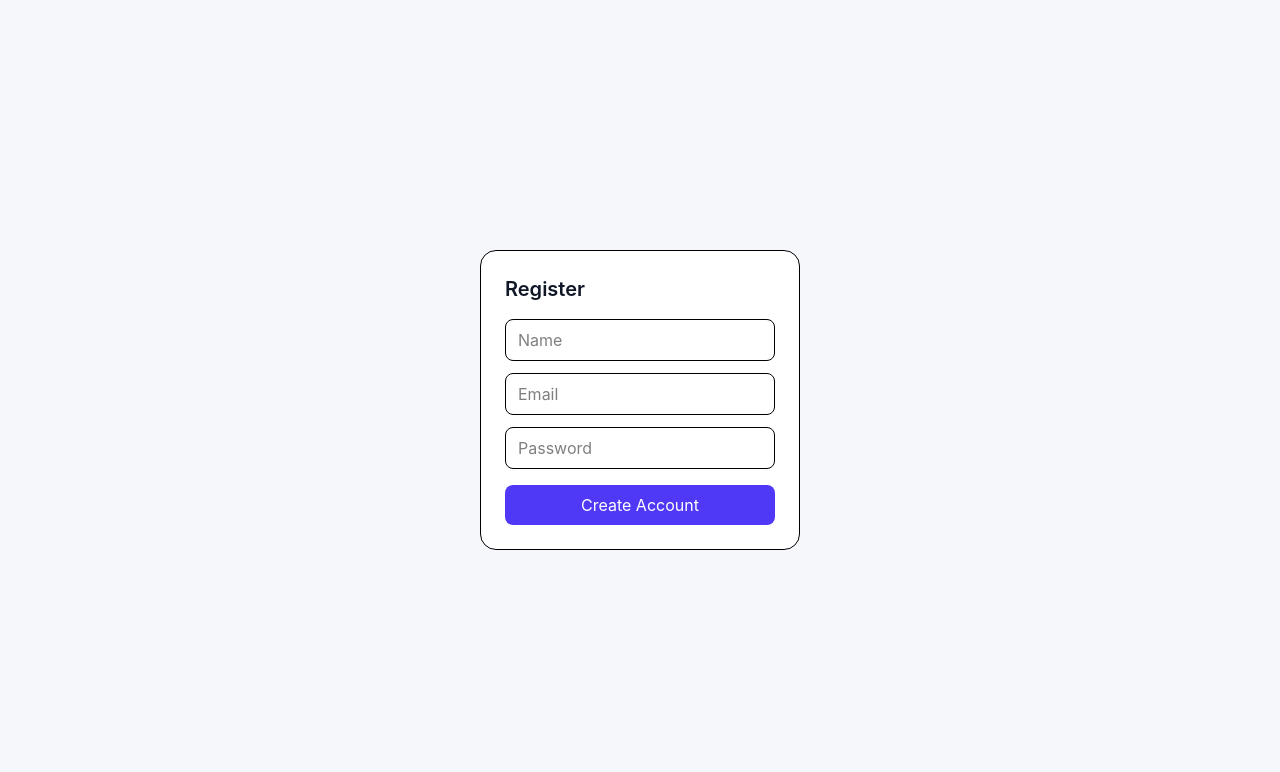
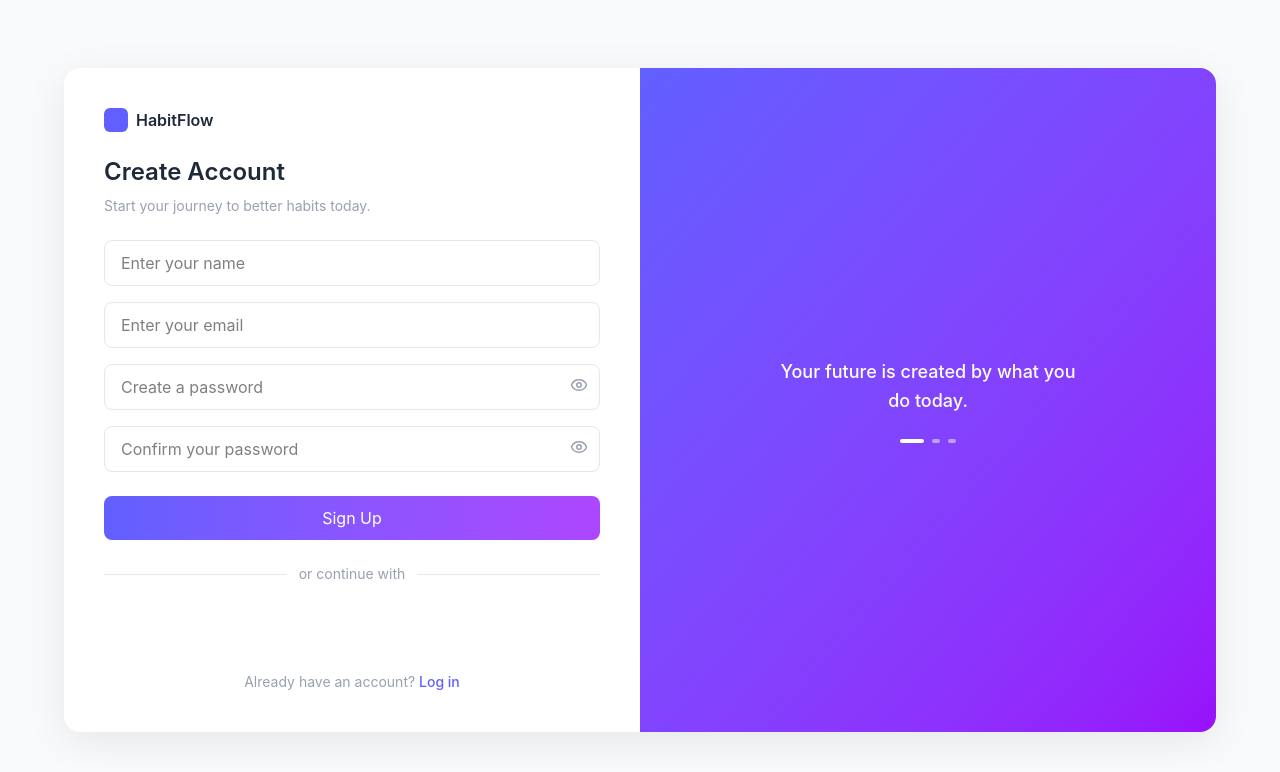
Before and after one commit to Harshvs2003/Habit_Flow, a React (Vite) app in the folder client/: page /register in a window 1280 px wide. Shown: the top 772 px of the page. Built offline with nearby package versions, Linux system fonts and the light colour scheme; no server answers.

Commit message:
linking in UI

```diff
--- a/client/src/pages/Login.tsx
+++ b/client/src/pages/Login.tsx
@@ -1,21 +1,73 @@
+import { useState } from "react"
 import { Eye } from "lucide-react"
+import { GoogleLogin } from "@react-oauth/google"
+import { Link, useNavigate } from "react-router-dom"
+import { useAuthStore } from "../store/useAuthStore"
+import API, { parseResponseBody } from "../services/api"
 
 const Login = () => {
+  const googleClientId = import.meta.env.VITE_GOOGLE_CLIENT_ID
+  const login = useAuthStore(state => state.login)
+  const setAuth = useAuthStore(state => state.setAuth)
+  const navigate = useNavigate()
+
+  const [email, setEmail] = useState("")
+  const [password, setPassword] = useState("")
+  const [error, setError] = useState("")
+  const [loading, setLoading] = useState(false)
+
+  const handleLogin = async () => {
+    try {
+      setLoading(true)
+      setError("")
+      await login(email, password)
+      navigate("/app", { replace: true })
+    } catch (err: any) {
+      setError(err.message)
+    } finally {
+      setLoading(false)
+    }
+  }
+
+  const handleGoogleLogin = async (credential?: string) => {
+    try {
+      setError("")
+
+      if (!credential) {
+        throw new Error("Google credential missing")
+      }
+
+      const res = await fetch(`${API}/auth/google`, {
+        method: "POST",
+        headers: {
+          "Content-Type": "application/json"
+        },
+        credentials: "include",
+        body: JSON.stringify({ credential })
+      })
+
+      const data = await parseResponseBody(res)
+
+      if (!res.ok) {
+        throw new Error(data.message || "Google login failed")
+      }
+
+      setAuth(data.user)
+      navigate("/app", { replace: true })
+    } catch (err: any) {
+      setError(err.message)
+    }
+  }
+
   return (
     <div className="min-h-screen bg-[#f8fafc] flex items-center justify-center px-4">
-
       <div className="w-full max-w-6xl bg-white rounded-2xl shadow-[0_10px_40px_rgba(0,0,0,0.08)] grid grid-cols-1 md:grid-cols-2 overflow-hidden">
-
-        {/* LEFT - FORM */}
         <div className="p-8 sm:p-10 flex flex-col justify-center">
-
-          {/* Logo */}
           <div className="flex items-center gap-2 mb-6">
             <div className="w-6 h-6 bg-indigo-500 rounded-md"></div>
             <span className="font-semibold text-gray-800">HabitFlow</span>
           </div>
 
-          {/* Heading */}
           <h1 className="text-2xl font-semibold text-gray-800 mb-2">
             Welcome Back!
           </h1>
@@ -23,11 +75,11 @@ const Login = () => {
             Log in to continue your habit journey.
           </p>
 
-          {/* Inputs */}
           <div className="flex flex-col gap-4">
-
             <input
               type="email"
+              value={email}
+              onChange={(e) => setEmail(e.target.value)}
               placeholder="Enter your email"
               className="w-full px-4 py-2.5 rounded-lg border border-gray-200 focus:ring-2 focus:ring-indigo-500 outline-none"
             />
@@ -35,6 +87,8 @@ const Login = () => {
             <div className="relative">
               <input
                 type="password"
+                value={password}
+                onChange={(e) => setPassword(e.target.value)}
                 placeholder="Enter your password"
                 className="w-full px-4 py-2.5 rounded-lg border border-gray-200 focus:ring-2 focus:ring-indigo-500 outline-none"
               />
@@ -47,42 +101,49 @@ const Login = () => {
               </span>
             </div>
 
-            {/* Button */}
-            <button className="mt-2 w-full bg-gradient-to-r from-indigo-500 to-purple-500 text-white py-2.5 rounded-lg hover:opacity-90 transition">
-              Log In
+            <button
+              onClick={handleLogin}
+              disabled={loading}
+              className="mt-2 w-full bg-gradient-to-r from-indigo-500 to-purple-500 text-white py-2.5 rounded-lg hover:opacity-90 transition"
+            >
+              {loading ? "Logging in..." : "Log In"}
             </button>
-
           </div>
 
-          {/* Divider */}
           <div className="flex items-center gap-3 my-6 text-sm text-gray-400">
             <div className="flex-1 h-px bg-gray-200"></div>
             or continue with
             <div className="flex-1 h-px bg-gray-200"></div>
           </div>
 
-          {/* Google Button */}
-          <button className="w-full border border-gray-200 py-2.5 rounded-lg flex items-center justify-center gap-2 hover:bg-gray-50 transition">
-            <img
-              src="https://www.svgrepo.com/show/475656/google-color.svg"
-              alt="google"
-              className="w-5 h-5"
-            />
-            Continue with Google
-          </button>
+          <div className="w-full flex justify-center">
+            {googleClientId ? (
+              <GoogleLogin
+                onSuccess={(credentialResponse) => {
+                  handleGoogleLogin(credentialResponse.credential)
+                }}
+                onError={() => setError("Google login failed")}
+              />
+            ) : (
+              <p className="text-xs text-amber-600 text-center">
+                Google login is not configured. Missing VITE_GOOGLE_CLIENT_ID.
+              </p>
+            )}
+          </div>
 
-          {/* Footer */}
+          {error && (
+            <p className="text-red-500 text-sm mt-4 text-center">{error}</p>
+          )}
+
           <p className="text-sm text-gray-400 mt-6 text-center">
-            Don’t have an account?{" "}
-            <span className="text-indigo-500 font-medium cursor-pointer">
+            Don&apos;t have an account?{" "}
+            <Link to="/register" className="text-indigo-500 font-medium">
               Sign up
-            </span>
+            </Link>
           </p>
         </div>
 
-        {/* RIGHT - VISUAL */}
         <div className="hidden md:flex items-center justify-center bg-gradient-to-br from-indigo-500 to-purple-600 relative p-10">
-
           <div className="text-center text-white max-w-xs">
             <p className="text-lg font-medium leading-relaxed">
               Small steps every day lead to big changes.
@@ -94,9 +155,7 @@ const Login = () => {
               <div className="w-2 h-1 bg-white/50 rounded-full"></div>
             </div>
           </div>
-
         </div>
-
       </div>
     </div>
   )
--- a/client/src/pages/Register.tsx
+++ b/client/src/pages/Register.tsx
@@ -1,15 +1,19 @@
 import { useState } from "react"
+import { Eye } from "lucide-react"
+import { GoogleLogin } from "@react-oauth/google"
+import { Link, useNavigate } from "react-router-dom"
+import { useAuthStore } from "../store/useAuthStore"
 import API, { parseResponseBody } from "../services/api"
-import { useNavigate } from "react-router-dom"
-import { useAuthStore } from "../store/useAuthStore"
 
 const Register = () => {
+  const googleClientId = import.meta.env.VITE_GOOGLE_CLIENT_ID
+  const setAuth = useAuthStore(state => state.setAuth)
   const navigate = useNavigate()
-  const setAuth = useAuthStore(state => state.setAuth)
 
   const [name, setName] = useState("")
   const [email, setEmail] = useState("")
   const [password, setPassword] = useState("")
+  const [confirmPassword, setConfirmPassword] = useState("")
   const [error, setError] = useState("")
   const [loading, setLoading] = useState(false)
 
@@ -17,6 +21,14 @@ const Register = () => {
     try {
       setLoading(true)
       setError("")
+
+      if (!name.trim() || !email.trim() || !password.trim()) {
+        throw new Error("Please fill all required fields")
+      }
+
+      if (password !== confirmPassword) {
+        throw new Error("Passwords do not match")
+      }
 
       const res = await fetch(`${API}/auth/register`, {
         method: "POST",
@@ -42,48 +54,146 @@ const Register = () => {
     }
   }
 
+  const handleGoogleRegister = async (credential?: string) => {
+    try {
+      setError("")
+
+      if (!credential) {
+        throw new Error("Google credential missing")
+      }
+
+      const res = await fetch(`${API}/auth/google`, {
+        method: "POST",
+        headers: {
+          "Content-Type": "application/json"
+        },
+        credentials: "include",
+        body: JSON.stringify({ credential })
+      })
+
+      const data = await parseResponseBody(res)
+
+      if (!res.ok) {
+        throw new Error(data.message || "Google registration failed")
+      }
+
+      setAuth(data.user)
+      navigate("/app", { replace: true })
+    } catch (err: any) {
+      setError(err.message)
+    }
+  }
+
   return (
-    <div className="min-h-screen flex items-center justify-center bg-[#f6f7fb] dark:bg-black">
+    <div className="min-h-screen bg-[#f8fafc] flex items-center justify-center px-4">
+      <div className="w-full max-w-6xl bg-white rounded-2xl shadow-[0_10px_40px_rgba(0,0,0,0.08)] grid grid-cols-1 md:grid-cols-2 overflow-hidden">
+        <div className="p-8 sm:p-10 flex flex-col justify-center">
+          <div className="flex items-center gap-2 mb-6">
+            <div className="w-6 h-6 bg-indigo-500 rounded-md"></div>
+            <span className="font-semibold text-gray-800">HabitFlow</span>
+          </div>
 
-      <div className="bg-white dark:bg-[#0b1220] p-6 rounded-2xl border w-80">
+          <h1 className="text-2xl font-semibold text-gray-800 mb-2">
+            Create Account
+          </h1>
+          <p className="text-gray-400 text-sm mb-6">
+            Start your journey to better habits today.
+          </p>
 
-        <h2 className="text-xl font-semibold mb-4 text-gray-900 dark:text-white">
-          Register
-        </h2>
-
+          <div className="flex flex-col gap-4">
             <input
-          placeholder="Name"
+              type="text"
               value={name}
-          onChange={e => setName(e.target.value)}
-          className="w-full mb-3 px-3 py-2 border rounded-lg"
+              onChange={(e) => setName(e.target.value)}
+              placeholder="Enter your name"
+              className="w-full px-4 py-2.5 rounded-lg border border-gray-200 focus:ring-2 focus:ring-indigo-500 outline-none"
             />
 
             <input
-          placeholder="Email"
+              type="email"
               value={email}
-          onChange={e => setEmail(e.target.value)}
-          className="w-full mb-3 px-3 py-2 border rounded-lg"
+              onChange={(e) => setEmail(e.target.value)}
+              placeholder="Enter your email"
+              className="w-full px-4 py-2.5 rounded-lg border border-gray-200 focus:ring-2 focus:ring-indigo-500 outline-none"
             />
 
+            <div className="relative">
               <input
                 type="password"
-          placeholder="Password"
                 value={password}
-          onChange={e => setPassword(e.target.value)}
-          className="w-full mb-4 px-3 py-2 border rounded-lg"
+                onChange={(e) => setPassword(e.target.value)}
+                placeholder="Create a password"
+                className="w-full px-4 py-2.5 rounded-lg border border-gray-200 focus:ring-2 focus:ring-indigo-500 outline-none"
               />
+              <Eye className="absolute right-3 top-3 text-gray-400" size={18} />
+            </div>
+
+            <div className="relative">
+              <input
+                type="password"
+                value={confirmPassword}
+                onChange={(e) => setConfirmPassword(e.target.value)}
+                placeholder="Confirm your password"
+                className="w-full px-4 py-2.5 rounded-lg border border-gray-200 focus:ring-2 focus:ring-indigo-500 outline-none"
+              />
+              <Eye className="absolute right-3 top-3 text-gray-400" size={18} />
+            </div>
 
             <button
               onClick={handleRegister}
               disabled={loading}
-          className="w-full bg-indigo-600 text-white py-2 rounded-lg"
+              className="mt-2 w-full bg-gradient-to-r from-indigo-500 to-purple-500 text-white py-2.5 rounded-lg hover:opacity-90 transition"
             >
-          {loading ? "Creating Account..." : "Create Account"}
+              {loading ? "Creating account..." : "Sign Up"}
             </button>
+          </div>
+
+          <div className="flex items-center gap-3 my-6 text-sm text-gray-400">
+            <div className="flex-1 h-px bg-gray-200"></div>
+            or continue with
+            <div className="flex-1 h-px bg-gray-200"></div>
+          </div>
+
+          <div className="w-full flex justify-center">
+            {googleClientId ? (
+              <GoogleLogin
+                onSuccess={(credentialResponse) => {
+                  handleGoogleRegister(credentialResponse.credential)
+                }}
+                onError={() => setError("Google registration failed")}
+              />
+            ) : (
+              <p className="text-xs text-amber-600 text-center">
+                Google registration is not configured. Missing VITE_GOOGLE_CLIENT_ID.
+              </p>
+            )}
+          </div>
+
           {error && (
-          <p className="text-red-500 text-sm mt-2">{error}</p>
+            <p className="text-red-500 text-sm mt-4 text-center">{error}</p>
           )}
 
+          <p className="text-sm text-gray-400 mt-6 text-center">
+            Already have an account?{" "}
+            <Link to="/login" className="text-indigo-500 font-medium">
+              Log in
+            </Link>
+          </p>
+        </div>
+
+        <div className="hidden md:flex items-center justify-center bg-gradient-to-br from-indigo-500 to-purple-600 relative p-10">
+          <div className="text-center text-white max-w-xs">
+            <p className="text-lg font-medium leading-relaxed">
+              Your future is created by what you do today.
+            </p>
+
+            <div className="flex justify-center gap-2 mt-6">
+              <div className="w-6 h-1 bg-white rounded-full"></div>
+              <div className="w-2 h-1 bg-white/50 rounded-full"></div>
+              <div className="w-2 h-1 bg-white/50 rounded-full"></div>
+            </div>
+          </div>
+        </div>
       </div>
     </div>
   )
```
Lines whose indentation alone changed are shown as unchanged.
